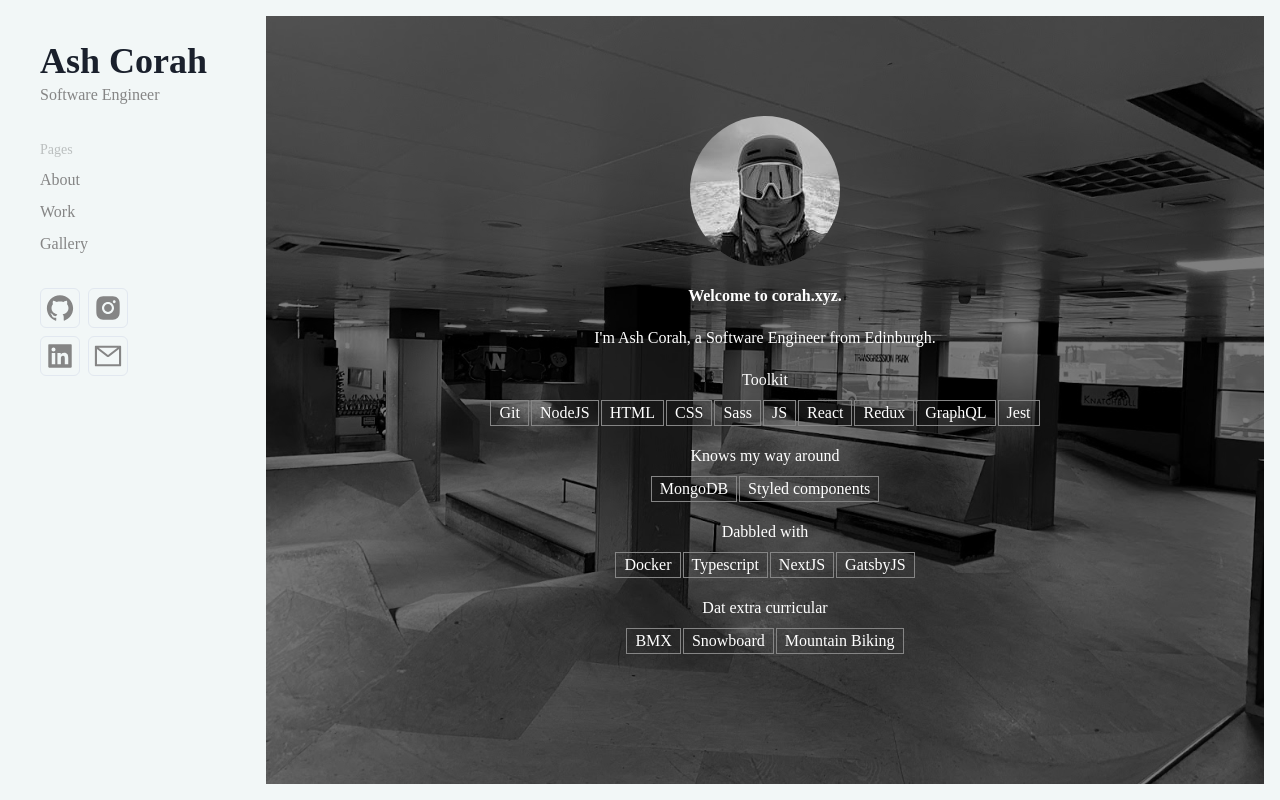
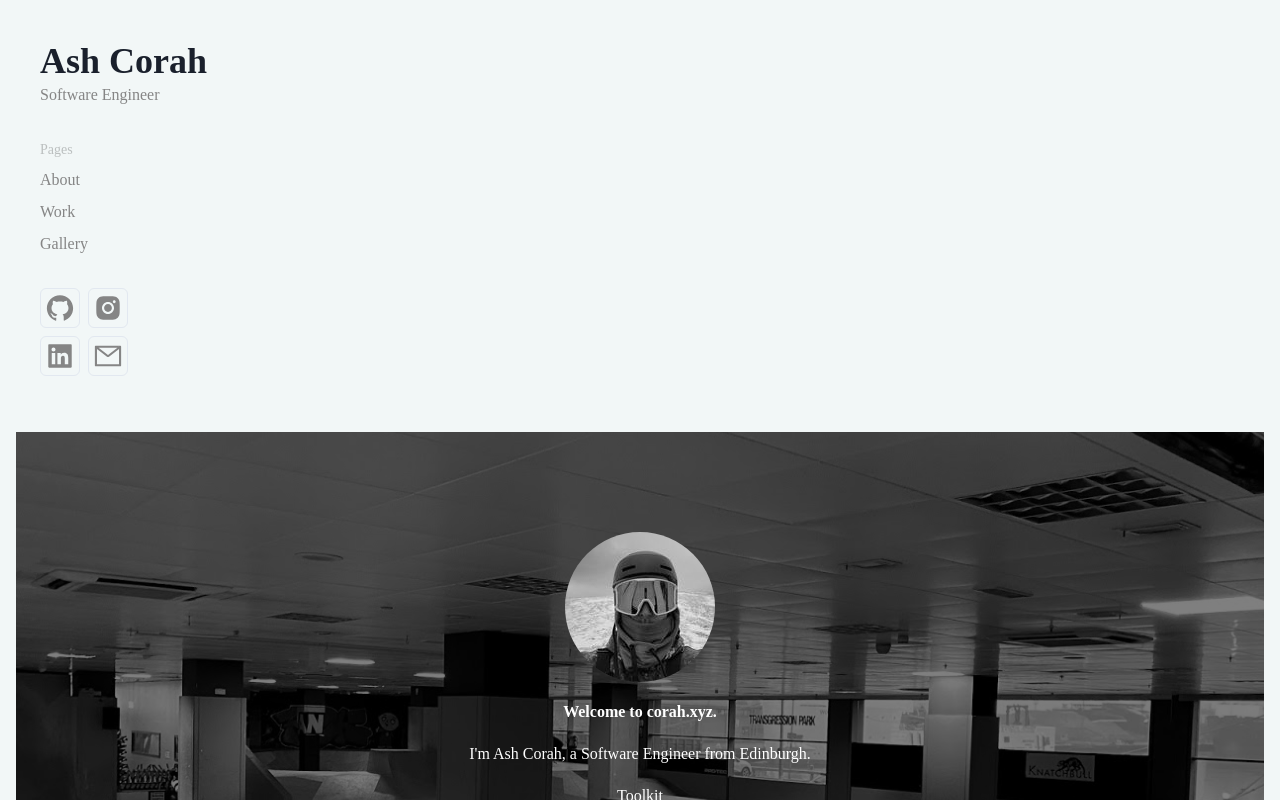
Before and after one commit to ashcorah/portfolio, a React (Create React App) app: page / in a window 1280 px wide. Shown: the top 800 px of the page. Built offline with nearby package versions, Linux system fonts and the light colour scheme; a web font is replaced by a local one.

Commit message:
one column test

```diff
--- a/src/App.jsx
+++ b/src/App.jsx
@@ -60,15 +60,10 @@ function App() {
         <ChakraProvider theme={theme}>
           <Fonts />
           <Router>
-            <SimpleGrid
-              h="100%"
-              gridTemplateColumns={
-                isMobile
-                  ? "auto"
-                  : "250px repeat(auto-fit, minmax(250px, auto))"
-              }
-            >
-              <Sidebar />
+            <SimpleGrid h="100%" gridTemplateColumns="auto">
+              <aside>
+                <Sidebar />
+              </aside>
               <main>
                 <Switch>
                   <Route path="/work" component={Work} />
```
